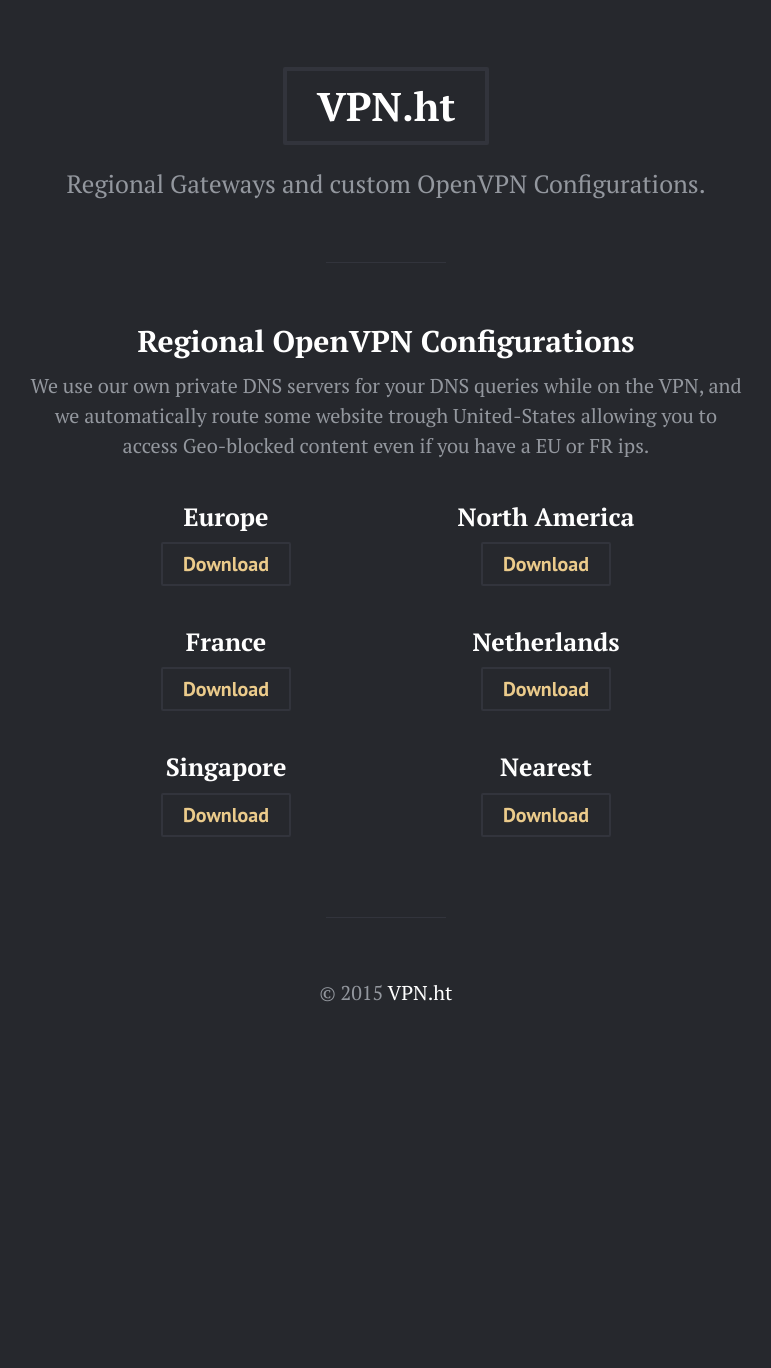
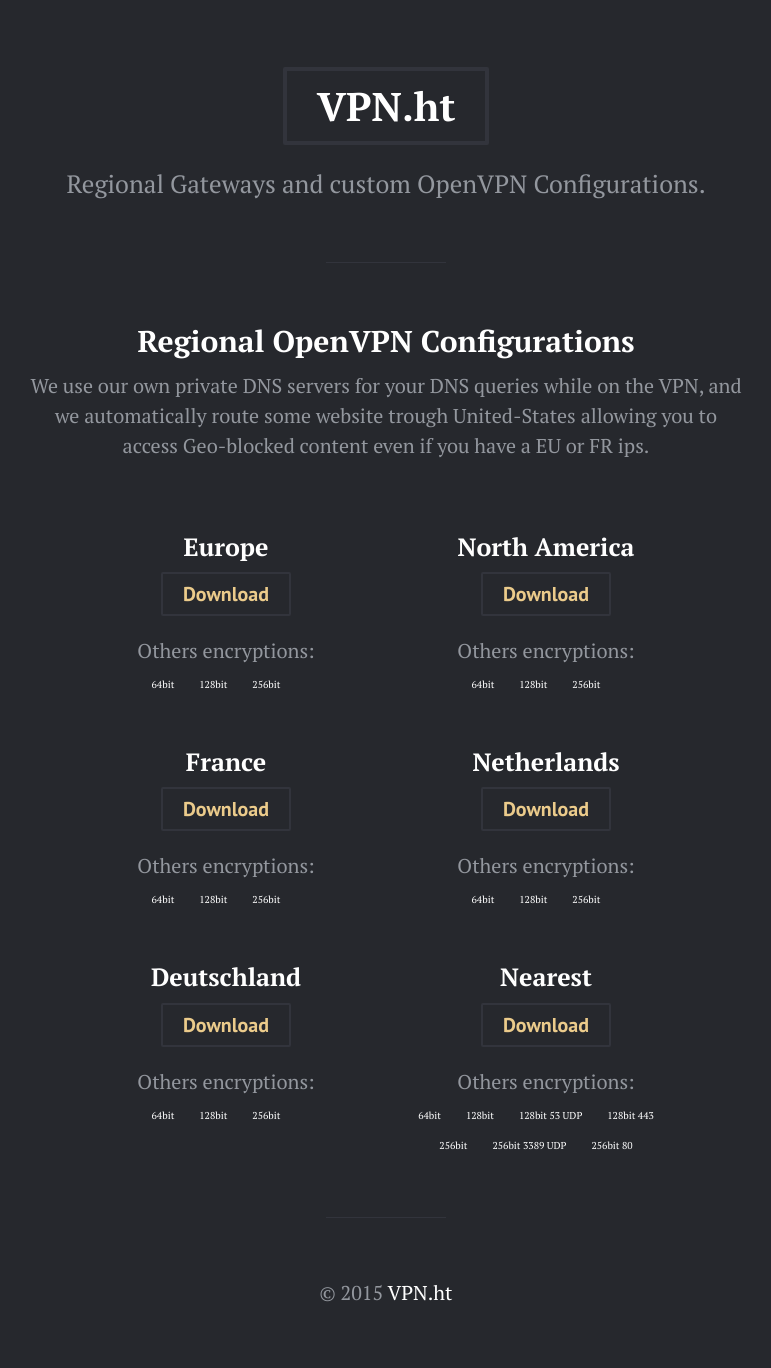
Before and after one commit to VPNht/config.vpn.ht, a Jekyll site: the page built from index.html, in a window 1280 px wide. Shown: the whole page, without its empty margins (254-1025 px from the left). Built offline with Jekyll 4.4.1, drawn with Linux system fonts in a browser that asks for light colours; Markdown is read by kramdown in place of the engine named in the settings; before the commit the page ends 1068 px from its top, so only the background shows below that.

Commit message:
cleanup and new structure
added DE as well and removed SG

```diff
--- a/_config.yml
+++ b/_config.yml
@@ -16,14 +16,64 @@
 # OpenVPN Configs Available
 openvpnConfig:
 - country: Europe
-  url: /public/files/vpnht-eu.ovpn
+  default: /public/files/vpnht-eu.ovpn
+  files:
+  - name: '64bit'
+    url: /public/files/vpnht-eu-64.ovpn
+  - name: '128bit'
+    url: /public/files/vpnht-eu-128.ovpn
+  - name: '256bit'
+    url: /public/files/vpnht-eu-256.ovpn
 - country: North America
-  url: /public/files/vpnht-us.ovpn
+  default: /public/files/vpnht-us.ovpn
+  files:
+  - name: '64bit'
+    url: /public/files/vpnht-us-64.ovpn
+  - name: '128bit'
+    url: /public/files/vpnht-us-128.ovpn
+  - name: '256bit'
+    url: /public/files/vpnht-us-256.ovpn
 - country: France
-  url: /public/files/vpnht-fr.ovpn
+  default: /public/files/vpnht-fr.ovpn
+  files:
+  - name: '64bit'
+    url: /public/files/vpnht-fr-64.ovpn
+  - name: '128bit'
+    url: /public/files/vpnht-fr-128.ovpn
+  - name: '256bit'
+    url: /public/files/vpnht-fr-256.ovpn
 - country: Netherlands
-  url: /public/files/vpnht-nl.ovpn
-- country: Singapore
-  url: /public/files/vpnht-sg.ovpn
+  default: /public/files/vpnht-nl.ovpn
+  files:
+  - name: '64bit'
+    url: /public/files/vpnht-nl-64.ovpn
+  - name: '128bit'
+    url: /public/files/vpnht-nl-128.ovpn
+  - name: '256bit'
+    url: /public/files/vpnht-nl-256.ovpn
+- country: Deutschland
+  default: /public/files/vpnht-de.ovpn
+  files:
+  - name: '64bit'
+    url: /public/files/vpnht-de-64.ovpn
+  - name: '128bit'
+    url: /public/files/vpnht-de-128.ovpn
+  - name: '256bit'
+    url: /public/files/vpnht-de-256.ovpn
 - country: Nearest
-  url: /public/files/vpnht.ovpn
+  default: /public/files/vpnht.ovpn
+  files:
+  - name: '64bit'
+    url: /public/files/vpnht-64.ovpn
+  - name: '128bit'
+    url: /public/files/vpnht-128.ovpn
+  - name: '128bit 53 UDP'
+    url: /public/files/vpnht-128-53udp.ovpn
+  - name: '128bit 443'
+    url: /public/files/vpnht-128-port443.ovpn
+  - name: '256bit'
+    url: /public/files/vpnht-256.ovpn
+  - name: '256bit 3389 UDP'
+    url: /public/files/vpnht-256-3389udp.ovpn
+  - name: '256bit 80'
+    url: /public/files/vpnht-256-port80.ovpn
--- a/index.html
+++ b/index.html
@@ -12,8 +12,12 @@
       <a href="{{ config.url }}">{{ config.country }}</a>
     </h3>
     <p>
-      <a href="{{ config.url }}" class="btn">Download</a>
+      <a href="{{ config.default }}" class="btn">Download</a>
     </p>
+    Others encryptions:<br/>
+    {% for file in config.files %}
+        <a href="{{ file.url }}" class="encryption">{{ file.name }}</a>
+    {% endfor %}
   </div>
   {% endfor %}
 </div>
--- a/public/css/www.css
+++ b/public/css/www.css
@@ -67,5 +67,10 @@
   padding: 0 1rem;
 }
 .config h3 {
-  margin-top: 1rem;
+  margin-top: 50px;
 }
+
+.encryption {
+    font-size:10px;
+    margin-right:20px;
+}
```
Also changed, not shown: 15 other files.
